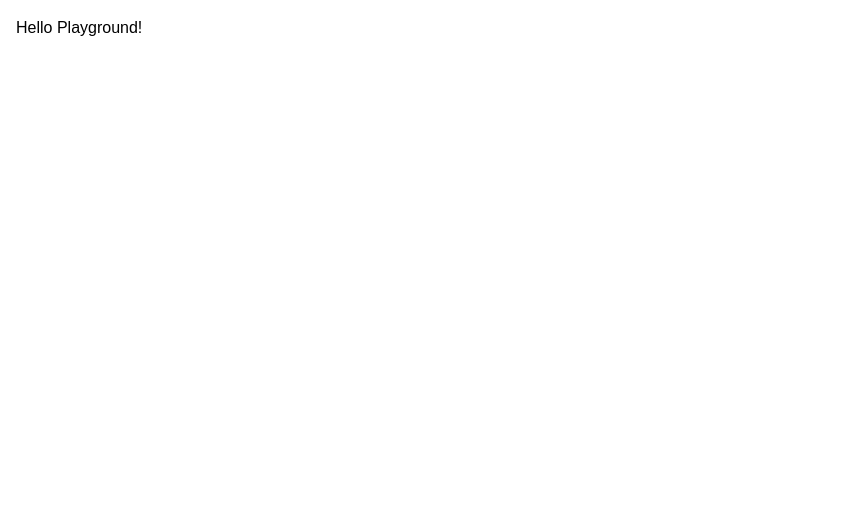
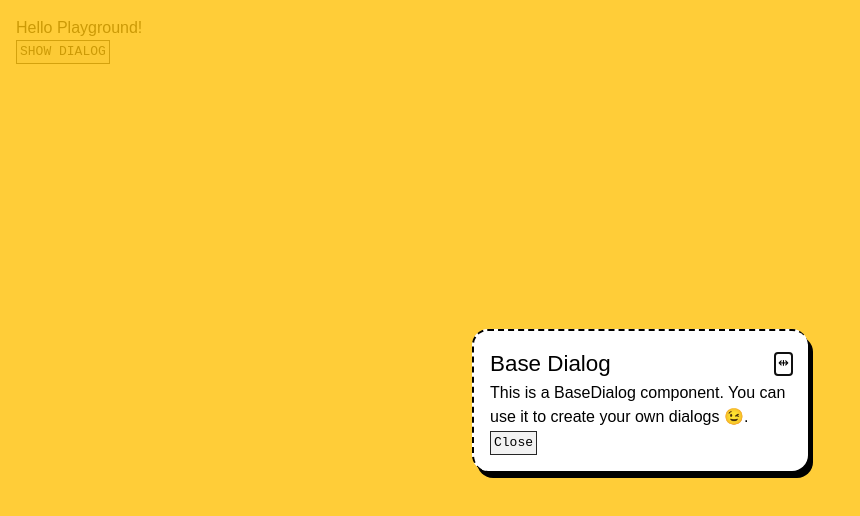
Before and after one commit to ludekarts/scrap-ui, a React (Vite) app: page / in a window 1280 px wide. Shown: the top 516 px of the page, without its empty margins (0-860 px from the left). Built offline with nearby package versions, Linux system fonts and the light colour scheme.

Commit message:
Setup basic API and toggle behaviour

```diff
--- a/lib/Dialog2.tsx
+++ b/lib/Dialog2.tsx
@@ -1,88 +1,101 @@
-import React, { useState, useRef, useEffect } from "react";
+import React, {
+  useState,
+  useRef,
+  useEffect,
+  useSyncExternalStore,
+} from "react";
 
 interface DialogProps extends React.HTMLAttributes<HTMLDialogElement> {
-  outDelay?: number;
   noDismiss?: boolean;
-  noAnimation?: boolean;
+  forceOpen?: boolean;
+  children?: React.ReactNode;
 }
 
-type DialogRenderFn = React.FC<DialogProps>;
+interface CreateDialogOptions {
+  name?: string;
+  forceOpen?: boolean;
+}
 
-export function createDialog(name?: string) {
-  const dialogId =
-    name || `dialog-${Math.random().toString(36).substring(2, 15)}`;
+export function createDialog(
+  options: CreateDialogOptions
+): [React.FC<DialogProps>, any] {
+  const { name, forceOpen = false } = options;
+  const dialogId = getDialogId(name);
+  const dialogStore = createDialogStore(forceOpen);
 
-  const RenderDialog: DialogRenderFn = (props) => {
-    const {
-      children,
-      // outDelay,
-      className,
-      noAnimation,
-      noDismiss = false,
-    } = props;
+  console.log("RUN");
 
-    const [isOpen, toggleDialog] = useState(false);
+  const Dialog = (props: DialogProps) => {
+    const { children, className } = props;
+
+    const state = useSyncExternalStore(
+      dialogStore.subscribe,
+      dialogStore.getDialogProps,
+      dialogStore.getDialogProps
+    );
+
+    console.log(state);
+
     const dialog = useRef<HTMLDialogElement>(null);
-    const config = noAnimation ? {} : { "data-scrap-ui": "dialog" };
 
-    // Prevents from memory leak when user close dialog with <form method="dialog">.
-    const handleCloseTrigger = (event: Event) => {
-      event.preventDefault();
-      toggleDialog(false);
-    };
+    useEffect(() => {
+      if (state.isOpen) {
+        dialog.current?.showModal();
+      } else {
+        dialog.current?.close();
+      }
+    }, [state.isOpen]);
 
-    // Show dialog on open prop change.
-    useEffect(() => {
-      if (dialog.current) {
-        if (isOpen) {
-          dialog.current.showModal();
-          const [head, tail] = getHeadAndTail(
-            getFocusableNodes(dialog.current)
-          );
-          const keybordHandler = (event: KeyboardEvent) => {
-            if (event.key === "Tab") {
-              if (event.shiftKey) {
-                if (document.activeElement === head) {
-                  event.preventDefault();
-                  tail.focus();
-                }
-              } else {
-                if (document.activeElement === tail) {
-                  event.preventDefault();
-                  head.focus();
-                }
-              }
-            }
-            if (event.key === "Escape") {
-              event.stopPropagation();
-              event.preventDefault();
-              !noDismiss && toggleDialog(false);
-            }
-          };
-          dialog.current.addEventListener("close", handleCloseTrigger);
-          dialog.current.addEventListener("keydown", keybordHandler);
-          return () => {
-            dialog.current?.removeEventListener("close", handleCloseTrigger);
-            dialog.current?.removeEventListener("keydown", keybordHandler);
-          };
-        } else {
-          dialog.current.close();
-        }
-      }
-    }, [isOpen]);
-
-    return !isOpen ? null : (
-      <dialog id={dialogId} ref={dialog} className={className} {...config}>
+    return !state.isOpen ? null : (
+      <dialog id={dialogId} ref={dialog} className={className}>
         {children}
       </dialog>
     );
   };
 
-  async function openDialog() {
-    return;
-  }
+  const controller = {
+    show() {
+      dialogStore.showDialog();
+    },
+    close() {
+      dialogStore.closeDialog();
+    },
+  };
 
-  return [RenderDialog, openDialog];
+  return [Dialog, controller];
+}
+
+// ---- Helpers ----------------
+
+function createDialogStore(forceOpen: boolean = false) {
+  let listener: (() => void) | undefined;
+  let state = { isOpen: forceOpen };
+  return {
+    showDialog(props: Record<string, any> = {}) {
+      state = { ...state, ...props, isOpen: true };
+      listener?.();
+    },
+
+    closeDialog() {
+      state = { ...state, isOpen: false };
+      listener?.();
+    },
+
+    subscribe(cb: () => void) {
+      listener = cb;
+      return () => {
+        listener = undefined;
+      };
+    },
+
+    getDialogProps() {
+      return state;
+    },
+  };
+}
+
+function getDialogId(name?: string) {
+  return name || `sui-dialog-${Math.random().toString(36).substring(2, 15)}`;
 }
 
 // Custom version of querySelectorAll that not return elements from nested dialogs.
--- a/lib/main.ts
+++ b/lib/main.ts
@@ -1,5 +1,6 @@
 import "./style.css";
 export * from "./Show";
 export * from "./Dialog";
+export * from "./Dialog2";
 export * from "./Combobox";
 export * from "./PopupMenu";
--- a/src/Playground.tsx
+++ b/src/Playground.tsx
@@ -1,10 +1,36 @@
 import "./styles/preflight.css";
 import "./styles/playground.css";
+import { useState } from "react";
+import { createDialog } from "@ludekarts/scrap-ui";
+
+const [BaseDialog, ctrl] = createDialog({ forceOpen: true });
 
 export default function Playground() {
+  const showBaseDialog = () => {
+    ctrl.show();
+  };
+
+  const [expended, setExpanded] = useState(false);
+
   return (
     <div>
       <h1>Hello Playground!</h1>
+      <div className="rail">
+        <button onClick={showBaseDialog}>SHOW DIALOG</button>
+      </div>
+      <BaseDialog className={`border-dailog ${expended ? "" : "max-w-21"}`}>
+        <div className="rail spread">
+          <h2>Base Dialog</h2>
+          <button className="ghost" onClick={() => setExpanded(!expended)}>
+            {expended ? "↔" : "⇹"}
+          </button>
+        </div>
+        <p>
+          This is a BaseDialog component. You can use it to create your own
+          dialogs 😉.
+        </p>
+        <button onClick={() => ctrl.close()}>Close</button>
+      </BaseDialog>
     </div>
   );
 }
--- a/src/styles/playground.css
+++ b/src/styles/playground.css
@@ -6,61 +6,6 @@ body {
 * {
   padding: 0;
   margin: 0;
-}
-
-dialog {
-  border: none;
-  width: 100%;
-  height: 100%;
-  max-width: 100%;
-  max-height: 100%;
-  font-family: monospace;
-  background: transparent;
-  overflow-x: hidden;
-
-  & .frame {
-    width: 100%;
-    max-width: 24rem;
-    background-color: rebeccapurple;
-    color: whitesmoke;
-    border-radius: 0.5em;
-    padding: 1em;
-    margin: 3em auto;
-
-    & form {
-      display: inline-flex;
-    }
-
-    & h1 {
-      display: flex;
-      align-items: center;
-      justify-content: space-between;
-    }
-  }
-}
-
-.dialog {
-  width: 300px;
-  height: 140px;
-  border: none;
-  padding: 1em;
-  color: white;
-  border-radius: 0.5em;
-  background: rebeccapurple;
-
-  &.center {
-    margin: auto;
-  }
-
-  &.xl {
-    width: 600px;
-    height: fit-content;
-    margin-bottom: auto;
-  }
-
-  &.blue {
-    background-color: #2277e6;
-  }
 }
 
 .stack {
@@ -78,22 +23,33 @@ dialog {
   }
 }
 
-.bottom {
-  margin: auto 1em 1em auto;
+button {
+  &.ghost {
+    border: none;
+    background: none;
+  }
 }
 
-.no-backdrop::backdrop {
-  display: none;
-  pointer-events: none;
-}
-.popup-button {
-  background-color: #2277e6;
+h2 {
+  font-size: 1.4em;
 }
 
-.popup:popover-open {
-  background: rebeccapurple;
-  flex-direction: column;
-  display: flex;
-  width: 100px;
-  height: auto;
+dialog {
+  margin: auto;
+  padding: 1em;
+  border-radius: 1em;
+  box-shadow: 5px 7px 0px 0px black;
+
+  &::backdrop {
+    background-color: rgb(255, 193, 7, 0.8);
+  }
 }
+
+.max-w-21 {
+  max-width: 21em;
+}
+
+.border-dailog {
+  border-top: 2px dashed black;
+  border-left: 2px dashed black;
+}
```
